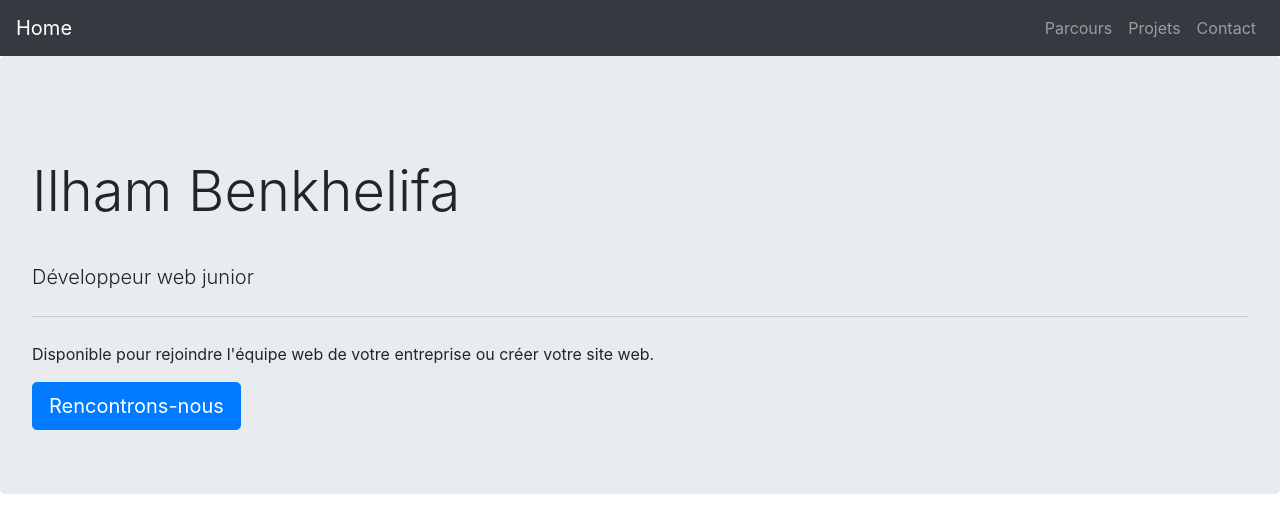
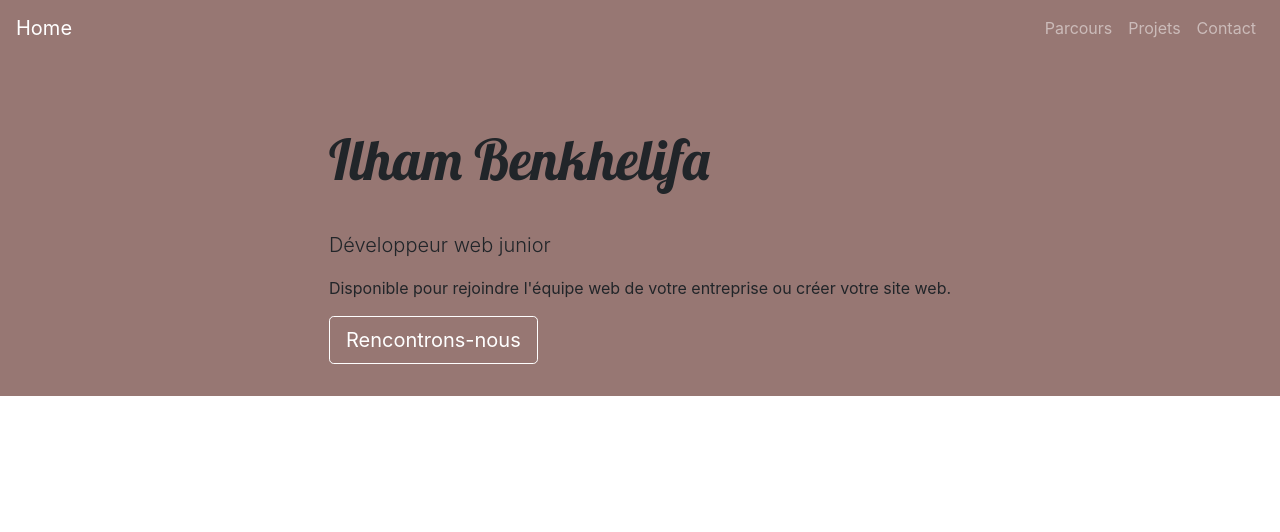
Before and after one commit to ilhamb/Portofolio, a plain HTML site: page index.html in a window 1280 px wide. Drawn offline with nearby package versions, Linux system fonts and the light colour scheme.

Commit message:
css checkup

```diff
--- a/css/main.css
+++ b/css/main.css
@@ -97,11 +97,29 @@ textarea {
    Author's custom styles
    ========================================================================== */
 /* Start Global Classes */
+.bg-darkpink {
+  background-color: #977773;
+}
 
+.btn-dark {
+    color: #fff;
+    background-color: #977773;
+    border-color: #fff;
+    border-radius: 0px solid white;
+}
 /* End Global Classes */
 
 /* Start Common Rules */
+h1 {
+  font-family: 'Lobster', cursive;
+}
 
+main {
+   background-color: #977773;
+   padding: 2rem 1rem;
+   display: flex;
+   justify-content: center;
+}
 /* End Common Rules */
 
 /* Start Header Style */
--- a/index.html
+++ b/index.html
@@ -11,7 +11,7 @@
   <link rel="manifest" href="site.webmanifest">
   <link rel="apple-touch-icon" href="icon.png">
   <!-- Place favicon.ico in the root directory -->
-  <link href="https://fonts.googleapis.com/css?family=Cinzel" rel="stylesheet">
+  <link href="https://fonts.googleapis.com/css?family=Lobster" rel="stylesheet">
   <link rel="stylesheet" href="https://use.fontawesome.com/releases/v5.0.13/css/all.css" integrity="sha384-DNOHZ68U8hZfKXOrtjWvjxusGo9WQnrNx2sqG0tfsghAvtVlRW3tvkXWZh58N9jp" crossorigin="anonymous">
   <link rel="stylesheet" href="https://stackpath.bootstrapcdn.com/bootstrap/4.1.1/css/bootstrap.min.css" integrity="sha384-WskhaSGFgHYWDcbwN70/dfYBj47jz9qbsMId/iRN3ewGhXQFZCSftd1LZCfmhktB" crossorigin="anonymous">
   <link rel="stylesheet" href="css/normalize.css">
@@ -26,7 +26,7 @@
   <!--
   ********** Start Header **********
   -->
-  <nav class="navbar navbar-expand-md bg-dark navbar-dark">
+  <nav class="navbar navbar-expand-md bg-darkpink navbar-dark">
     <a class="navbar-brand" href="index.html">Home</a>
     <button class="navbar-toggler" type="button" data-toggle="collapse" data-target="#collapsibleNavbar">
       <span class="navbar-toggler-icon"></span>
@@ -52,13 +52,14 @@
   <!--
   ********** Start Main **********
   -->
-  <div class="jumbotron">
-  <h1 class="display-4">Ilham Benkhelifa</h1>
-  <p class="lead">Développeur web junior</p>
-  <hr class="my-4">
-  <p>Disponible pour rejoindre l'équipe web de votre entreprise ou créer votre site web.</p>
-  <a class="btn btn-primary btn-lg" href="contact.html" role="button">Rencontrons-nous</a>
-  </div>
+  <main>
+    <div class="j">
+      <h1 class="display-4">Ilham Benkhelifa</h1>
+        <p class="lead">Développeur web junior</p>
+        <p>Disponible pour rejoindre l'équipe web de votre entreprise ou créer votre site web.</p>
+        <a class="btn-dark btn btn-lg" href="contact.html" role="button">Rencontrons-nous</a>
+    </div>
+</main>
   <!--
   ********** End Main **********
   -->
```
